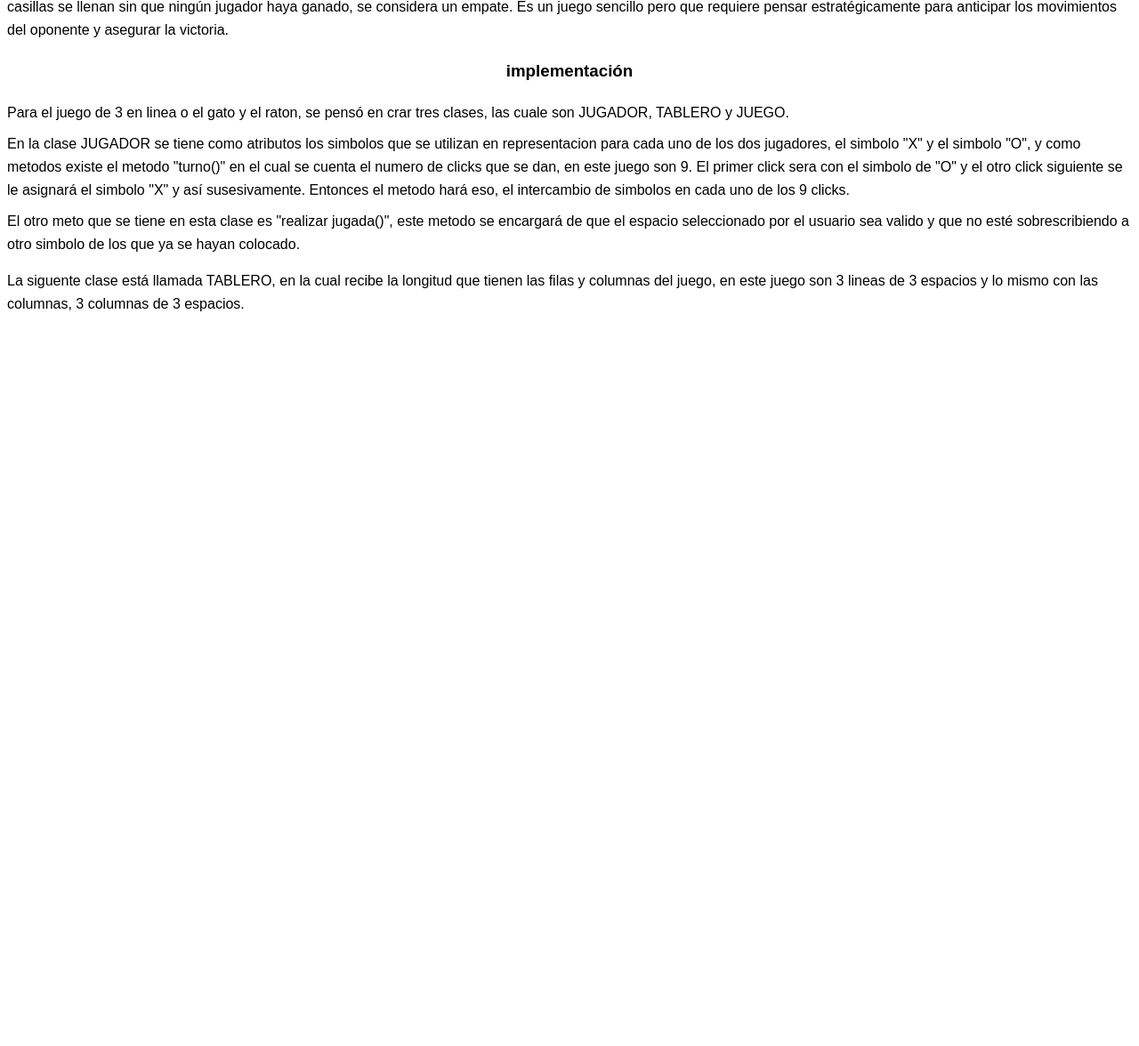
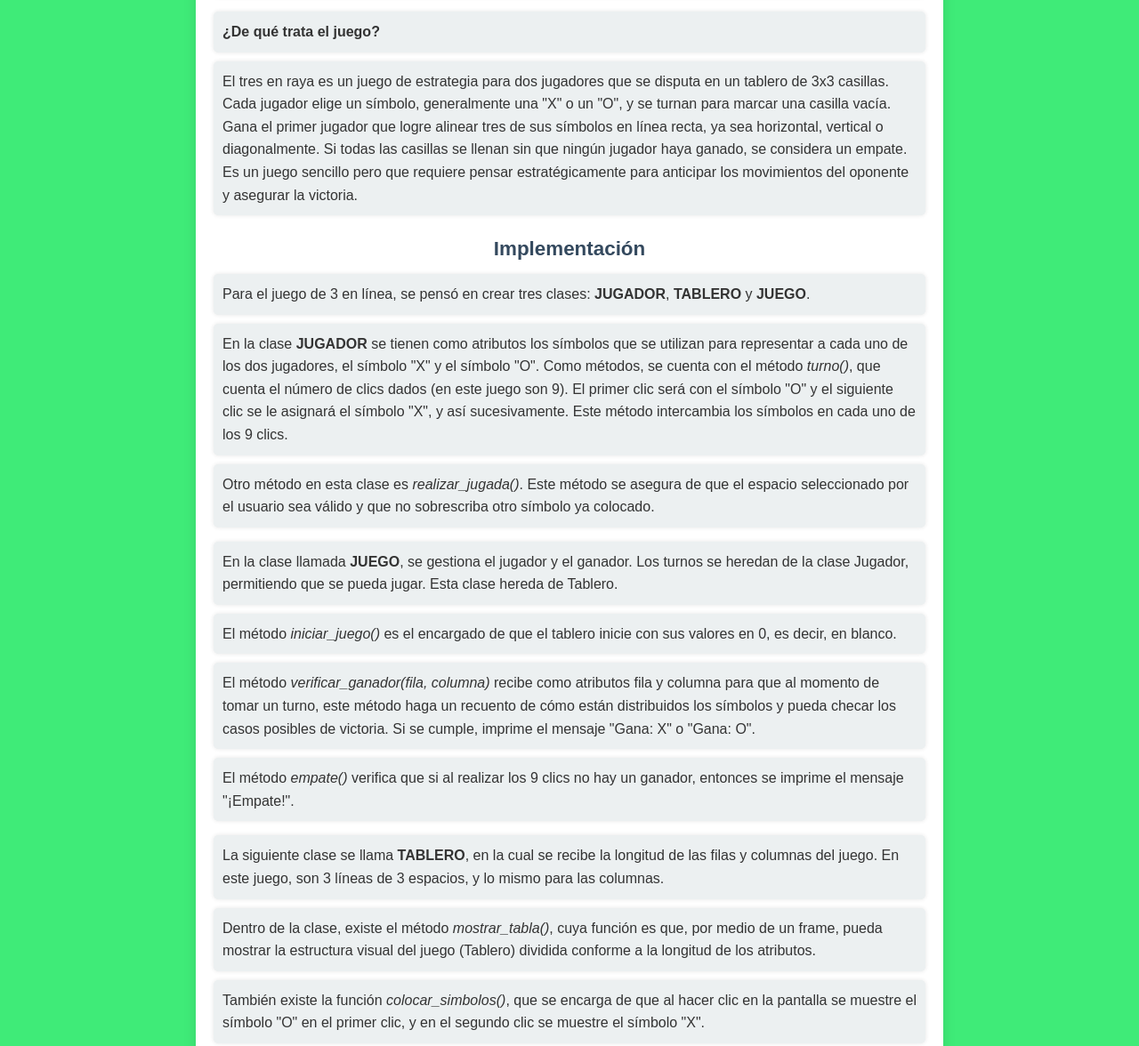
Before and after one commit to asaelitop/GatoGame, a plain HTML site: page index.html in a window 1280 px wide. Shown: the part 321-1497 px from the top of the page at 89% size. Before the commit the page ends 800 px from the top, so only its background shows below. Drawn offline with Linux system fonts and the light colour scheme.

Commit message:
index con diseño

```diff
--- a/index.html
+++ b/index.html
@@ -3,27 +3,84 @@
 <head>
     <meta charset="UTF-8">
     <meta name="viewport" content="width=device-width, initial-scale=1.0">
-    <title>Temario de [Nombre del Tema]</title>
+    <title>Temario de 3 En Línea</title>
     <style>
-        /* Aquí puedes agregar tus estilos CSS para personalizar la apariencia del temario */
+        /* Diseño general */
         body {
-            font-family: Arial, sans-serif;
+            font-family: 'Arial', sans-serif;
+            background-color: #3feb78;
+            color: #333;
             line-height: 1.6;
+            margin: 0;
+            padding: 0;
+            display: flex;
+            justify-content: center;
+            align-items: flex-start; /* Alinear el contenido en la parte superior */
+            min-height: 100vh;
         }
+
+        /* Contenedor principal */
+        .container {
+            background-color: #ffffff;
+            padding: 20px;
+            margin: 20px;
+            border-radius: 8px;
+            box-shadow: 0 0 15px rgba(0, 0, 0, 0.1);
+            max-width: 800px;
+            width: 100%;
+        }
+
+        /* Encabezados */
         h1, h2, h3 {
             text-align: center;
+            color: #2c3e50;
         }
+
+        h1 {
+            font-size: 2.5rem;
+            margin-bottom: 10px;
+        }
+
+        h2 {
+            font-size: 1.8rem;
+            margin-bottom: 15px;
+        }
+
+        h3 {
+            font-size: 1.4rem;
+            margin-top: 20px;
+            margin-bottom: 10px;
+            color: #34495e;
+        }
+
+        /* Listas */
         ul {
             list-style: none;
             padding: 0;
         }
+
         li {
+            background: #ecf0f1;
             margin-bottom: 10px;
+            padding: 10px;
+            border-radius: 5px;
+            box-shadow: 0 0 5px rgba(0, 0, 0, 0.1);
+        }
+
+        /* Enlaces */
+        a {
+            color: #2980b9;
+            text-decoration: none;
+        }
+
+        a:hover {
+            text-decoration: underline;
         }
     </style>
 </head>
 <body>
-    <h1>3 En linea</h1>
+    <div class="container">
+        <h1>3 En Línea</h1>
         <h2>Integrantes:</h2>
         <ul>
             <li>Andrea Jacob Salas</li>
@@ -31,7 +88,7 @@
         </ul>
 
         <ul>
-        <li>¿De que trata el juego?</li>
+            <li><strong>¿De qué trata el juego?</strong></li>
             <li>
                 El tres en raya es un juego de estrategia para dos jugadores que se disputa en un
                 tablero de 3x3 casillas. Cada jugador elige un símbolo, generalmente una "X" o un "O", y se
@@ -44,24 +101,49 @@
         </ul>
 
         <ul>
-        <h3>implementación</h3>
-        <li>Para el juego de 3 en linea o el gato y el raton, se pensó en crar tres clases, las cuale son JUGADOR,
-            TABLERO y JUEGO.
+            <h3>Implementación</h3>
+            <li>Para el juego de 3 en línea, se pensó en crear tres clases: <strong>JUGADOR</strong>, <strong>TABLERO</strong> y <strong>JUEGO</strong>.</li>
+            <li>
+                En la clase <strong>JUGADOR</strong> se tienen como atributos los símbolos que se utilizan para representar a cada uno de los dos jugadores,
+                el símbolo "X" y el símbolo "O". Como métodos, se cuenta con el método <em>turno()</em>, que cuenta el número de clics
+                dados (en este juego son 9). El primer clic será con el símbolo "O" y el siguiente clic se le asignará el símbolo "X",
+                y así sucesivamente. Este método intercambia los símbolos en cada uno de los 9 clics.
             </li>
-        <li>En la clase JUGADOR se tiene como atributos los simbolos que se utilizan en representacion para cada uno de los dos jugadores,
-            el simbolo "X" y el simbolo "O", y como metodos existe el metodo "turno()" en el cual se cuenta el numero de clicks
-            que se dan, en este juego son 9. El primer click sera con el simbolo de "O" y el otro click siguiente se le asignará el simbolo "X"
-            y así susesivamente. Entonces el metodo hará eso, el intercambio de simbolos en cada uno de los 9 clicks.
-        </li>
-        <li>El otro meto que se tiene en esta clase es "realizar jugada()", este metodo se encargará de que el espacio seleccionado por el usuario sea
-            valido y que no esté sobrescribiendo a otro simbolo de los que ya se hayan colocado.
+            <li>
+                Otro método en esta clase es <em>realizar_jugada()</em>. Este método se asegura de que el espacio seleccionado por el usuario sea
+                válido y que no sobrescriba otro símbolo ya colocado.
             </li>
         </ul>
+
         <ul>
-        <li>La siguente clase está llamada TABLERO, en la cual recibe la longitud que tienen las filas y columnas del juego, en este juego son 3 lineas de 3
-            espacios y lo mismo con las columnas, 3 columnas de 3 espacios.
+            <li>
+                En la clase llamada <strong>JUEGO</strong>, se gestiona el jugador y el ganador. Los turnos se heredan de la clase Jugador, permitiendo que se pueda jugar. Esta clase hereda de Tablero.
             </li>
-        <li></li>
+            <li>
+                El método <em>iniciar_juego()</em> es el encargado de que el tablero inicie con sus valores en 0, es decir, en blanco.
+            </li>
+            <li>
+                El método <em>verificar_ganador(fila, columna)</em> recibe como atributos fila y columna para que al momento de tomar un turno, este método haga
+                un recuento de cómo están distribuidos los símbolos y pueda checar los casos posibles de victoria. Si se cumple, imprime el mensaje "Gana: X" o "Gana: O".
+            </li>
+            <li>
+                El método <em>empate()</em> verifica que si al realizar los 9 clics no hay un ganador, entonces se imprime el mensaje "¡Empate!".
+            </li>
         </ul>
+
+        <ul>
+            <li>
+                La siguiente clase se llama <strong>TABLERO</strong>, en la cual se recibe la longitud de las filas y columnas del juego. En este juego, son 3 líneas de 3
+                espacios, y lo mismo para las columnas.
+            </li>
+            <li>
+                Dentro de la clase, existe el método <em>mostrar_tabla()</em>, cuya función es que, por medio de un frame, pueda mostrar la estructura visual del juego (Tablero)
+                dividida conforme a la longitud de los atributos.
+            </li>
+            <li>
+                También existe la función <em>colocar_simbolos()</em>, que se encarga de que al hacer clic en la pantalla se muestre el símbolo "O" en el primer clic, y en el segundo clic se muestre el símbolo "X".
+            </li>
+        </ul>
+    </div>
 </body>
 </html>
```
Lines whose indentation alone changed are shown as unchanged.
